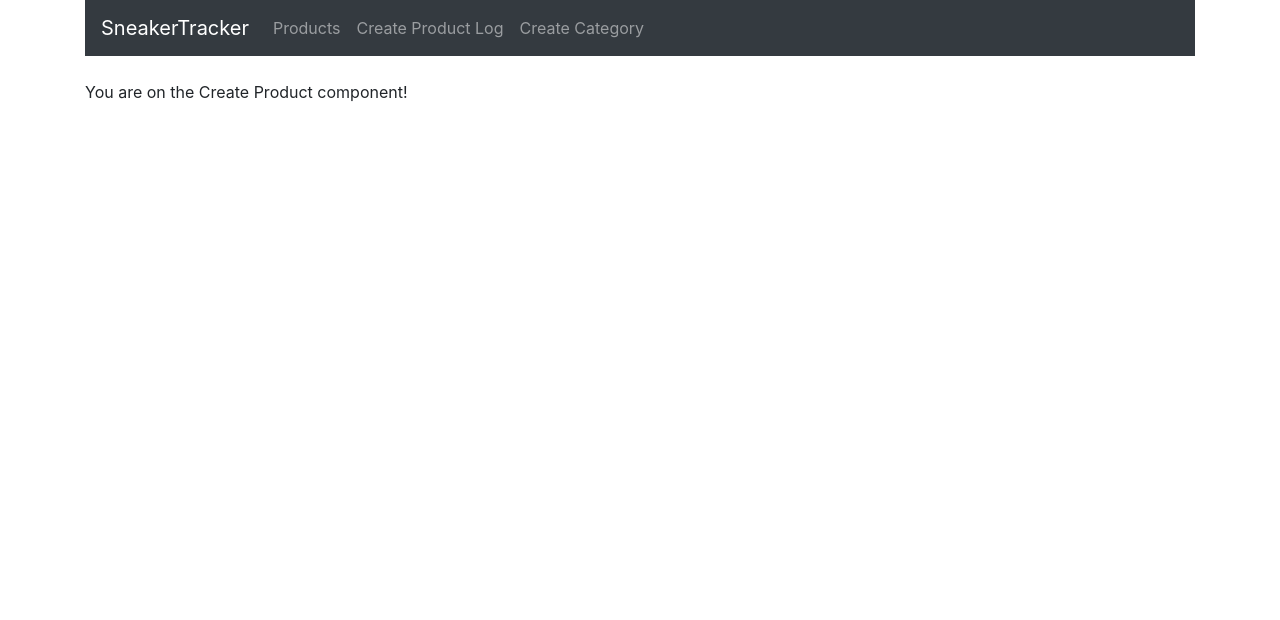
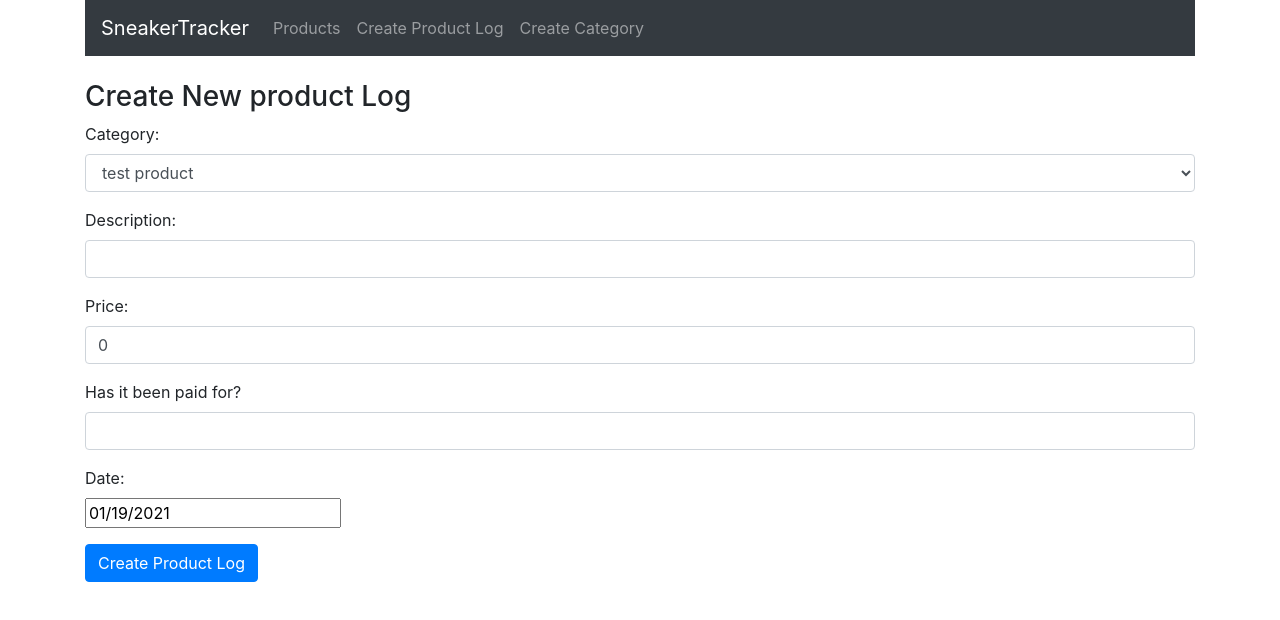
Before and after one commit to frederick-guo/sneaker-tracker, a React (Create React App) app: page /create in a window 1280 px wide. Shown: the top 620 px of the page. Built offline with nearby package versions, Linux system fonts and the light colour scheme.

Commit message:
added html to create-product component

```diff
--- a/package.json
+++ b/package.json
@@ -8,6 +8,7 @@
     "@testing-library/user-event": "^12.6.0",
     "bootstrap": "^4.6.0",
     "react": "^17.0.1",
+    "react-datepicker": "^3.4.1",
     "react-dom": "^17.0.1",
     "react-router-dom": "^5.2.0",
     "react-scripts": "4.0.1",
--- a/src/components/create-product.component.js
+++ b/src/components/create-product.component.js
@@ -1,4 +1,6 @@
 import React, { Component } from 'react';
+import DatePicker from 'react-datepicker';
+import "react-datepicker/dist/react-datepicker.css";
 
 export default class CreateProduct extends Component {
     constructor(props) {
@@ -15,7 +17,7 @@ export default class CreateProduct extends Component {
             productName: '',
             description: '',
             price: 0,
-            paidFor: 0,
+            paidFor: '',
             date: new Date(),
             listOfProducts: []
         }
@@ -23,7 +25,7 @@ export default class CreateProduct extends Component {
 
     componentDidMount() {
         this.setState({
-            listofProducts: ['test product'],
+            listOfProducts: ['test product'],
             productName: 'test product'
         });
     }
@@ -77,8 +79,67 @@ export default class CreateProduct extends Component {
     render() {
         return (
             <div>
-                <p>You are on the Create Product component!</p>
+              <h3>Create New product Log</h3>
+              <form onSubmit={this.onSubmit}>
+                <div className="form-group">
+                  <label>Category: </label>
+                  <select ref="userInput"
+                      required
+                      className="form-control"
+                      value={this.state.productName}
+                      onChange={this.onChangeProductName}>
+                      {
+                        this.state.listOfProducts.map(function(productName) {
+                          return <option
+                            key={productName}
+                            value={productName}>{[productName]}
+                            </option>;
+                        })
+                      }
+                  </select>
+                </div>
+                <div className="form-group">
+                  <label>Description: </label>
+                  <input  type="text"
+                      required
+                      className="form-control"
+                      value={this.state.description}
+                      onChange={this.onChangeDescription}
+                      />
+                </div>
+                <div className="form-group">
+                  <label>Price: </label>
+                  <input
+                      type="text"
+                      className="form-control"
+                      value={this.state.price}
+                      onChange={this.onChangePrice}
+                      />
+                </div>
+                <div className="form-group">
+                  <label>Has it been paid for? </label>
+                  <input  type="text"
+                      required
+                      className="form-control"
+                      value={this.state.paidFor}
+                      onChange={this.onChangePaidFor}
+                      />
+                </div>
+                <div className="form-group">
+                  <label>Date: </label>
+                  <div>
+                    <DatePicker
+                      selected={this.state.date}
+                      onChange={this.onChangeDate}
+                    />
+                  </div>
+                </div>
+
+                <div className="form-group">
+                  <input type="submit" value="Create Product Log" className="btn btn-primary" />
+                </div>
+              </form>
             </div>
-        )
+            )
     }
 }
```
Also changed, not shown: 2 other files (tests, documents, lock files or other folders).
